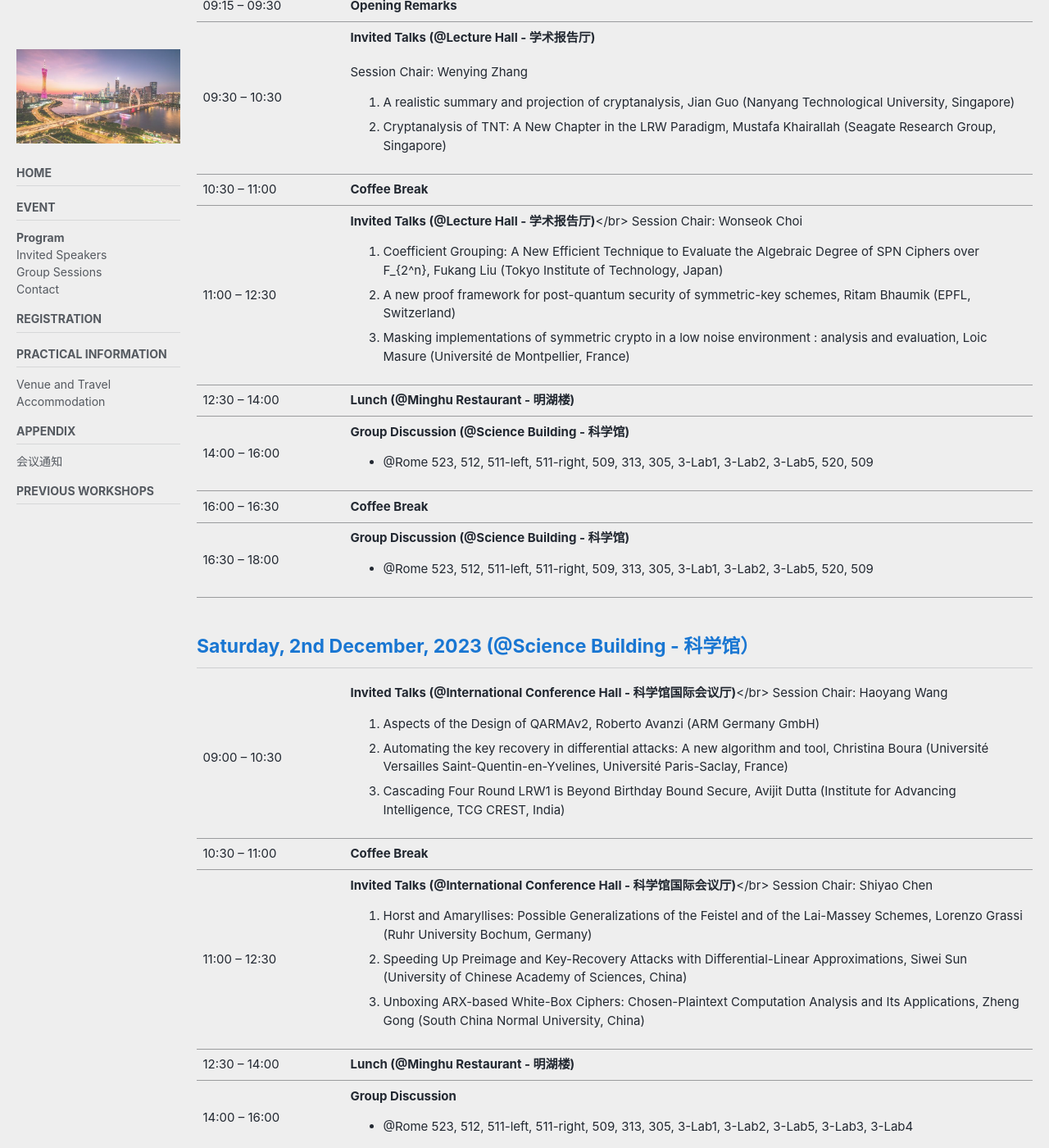
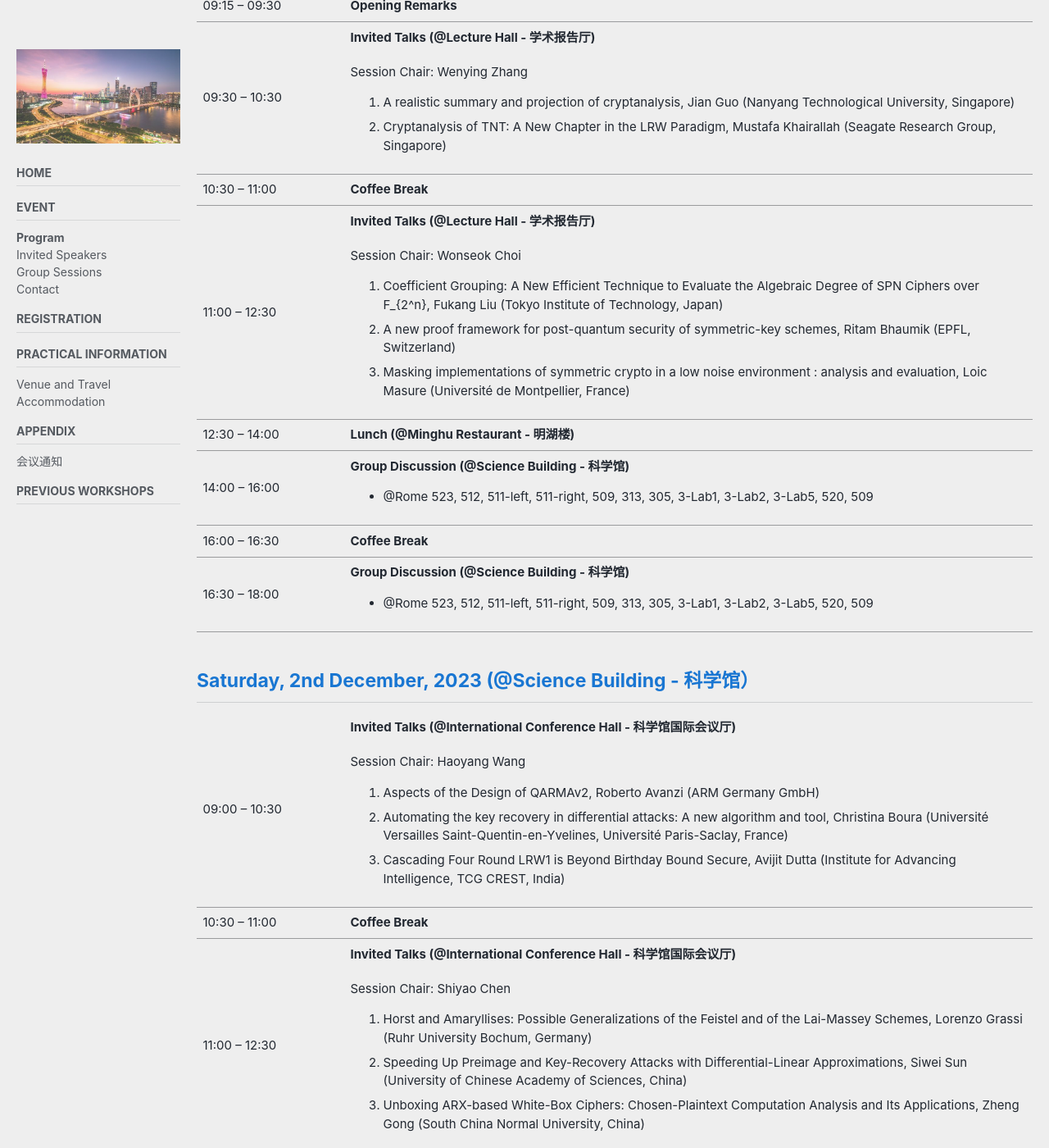
Before and after one commit to cryptanalysisbench/SATbench, a Jekyll site: the page built from program.md, in a window 1280 px wide and 1400 px high, scrolled down 295 px. Shown: the whole window at 82% size. Built offline with Jekyll 4.4.1, drawn with Linux system fonts in a browser that asks for light colours; cached includes are drawn as plain includes; nearby versions of some CDN libraries; our own code applies the rules of GitHub Pages for plain Markdown files; some of the changed text lies outside the part shown.

```diff
--- a/program.md
+++ b/program.md
@@ -40,7 +40,7 @@ sidebar:
     </tr>
       <tr>
         <td>11:00 – 12:30</td>
-        <td><b>Invited Talks (@Lecture Hall - 学术报告厅)</b></br>
+        <td><p><b>Invited Talks (@Lecture Hall - 学术报告厅)</b></p>
           Session Chair: Wonseok Choi
           <ol>
           <li>Coefficient Grouping: A New Efficient Technique to Evaluate the Algebraic Degree of SPN Ciphers over F_{2^n}, Fukang Liu (Tokyo Institute of Technology, Japan)</li>
@@ -79,7 +79,7 @@ sidebar:
 <table>
     <tr>
         <td width="180">09:00 – 10:30</td>
-        <td><b>Invited Talks (@International Conference Hall - 科学馆国际会议厅)</b></br>
+        <td><p><b>Invited Talks (@International Conference Hall - 科学馆国际会议厅)</b></p>
           Session Chair: Haoyang Wang
           <ol>
           <li>Aspects of the Design of QARMAv2, Roberto Avanzi (ARM Germany GmbH)</li>
@@ -94,7 +94,7 @@ sidebar:
     </tr>
       <tr>
         <td>11:00 – 12:30</td>
-        <td><b>Invited Talks (@International Conference Hall - 科学馆国际会议厅)</b></br>
+        <td><p><b>Invited Talks (@International Conference Hall - 科学馆国际会议厅)</b></p>
           Session Chair: Shiyao Chen
           <ol>
           <li>Horst and Amaryllises: Possible Generalizations of the Feistel and of the Lai-Massey Schemes, Lorenzo Grassi (Ruhr University Bochum, Germany)</li>
@@ -142,7 +142,7 @@ sidebar:
 <table>
     <tr>
         <td width="180">09:00 – 10:30</td>
-        <td><b>Invited Talks (@International Conference Hall - 科学馆国际会议厅)</b></br>
+        <td><p><b>Invited Talks (@International Conference Hall - 科学馆国际会议厅)</b></p>
           Session Chair: Eik List
           <ol>
           <li>Improved Fast Correlation Attacks on the Sosemanuk Stream Cipher, Bin Zhang (Institute of Software, Chinese Academy of Science, China)</li>
@@ -157,7 +157,7 @@ sidebar:
     </tr>
       <tr>
         <td>11:00 – 12:30</td>
-        <td><b>Invited Talks (@International Conference Hall - 科学馆国际会议厅)</b></br>
+        <td><p><b>Invited Talks (@International Conference Hall - 科学馆国际会议厅)</b></p>
           Session Chair: Hailun Yan
           <ol>
           <li>Compact Circuits for Efficient Möbius Transform, Subhadeep Banik (University of Lugano, Switzerland)</li>
```
